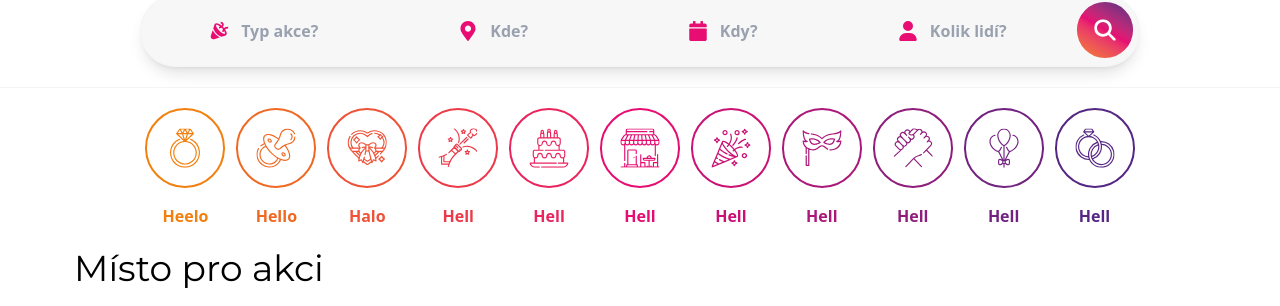
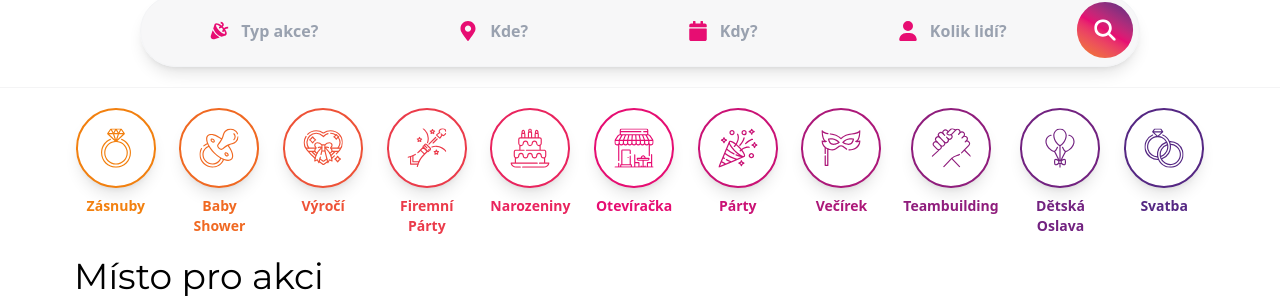
Before and after one commit to mardol131/roo, a Next.js app in the folder frontend/: page / in a window 1280 px wide. Shown: the part 105-411 px from the top of the page. Built offline with nearby package versions, Linux system fonts and the light colour scheme.

Commit message:
Frontend: Pointer put on whole icons with text

```diff
--- a/frontend/app/_components/navigation/EventTypesWithIcons.tsx
+++ b/frontend/app/_components/navigation/EventTypesWithIcons.tsx
@@ -26,94 +26,94 @@ type IconStylesType = {
 const IconStyles: IconStylesType[] = [
   {
     color: "#f2800f",
-    hoverBg: "hover:bg-[#f2800f]",
+    hoverBg: "group-hover:bg-[#f2800f]",
     border: "border-[#f2800f]",
-    hoverBorder: "hover:border-[#f2800f]",
+    hoverBorder: "group-hover:border-[#f2800f]",
     textColor: "text-[#f2800f]",
   },
   {
     color: "#f06922",
-    hoverBg: "hover:bg-[#f06922]",
+    hoverBg: "group-hover:bg-[#f06922]",
     border: "border-[#f06922]",
-    hoverBorder: "hover:border-[#f06922]",
+    hoverBorder: "group-hover:border-[#f06922]",
     textColor: "text-[#f06922]",
   },
   {
     color: "#ee5237",
-    hoverBg: "hover:bg-[#ee5237]",
+    hoverBg: "group-hover:bg-[#ee5237]",
     border: "border-[#ee5237]",
-    hoverBorder: "hover:border-[#ee5237]",
+    hoverBorder: "group-hover:border-[#ee5237]",
     textColor: "text-[#ee5237]",
   },
   {
     color: "#eb3b4a",
-    hoverBg: "hover:bg-[#eb3b4a]",
+    hoverBg: "group-hover:bg-[#eb3b4a]",
     border: "border-[#eb3b4a]",
-    hoverBorder: "hover:border-[#eb3b4a]",
+    hoverBorder: "group-hover:border-[#eb3b4a]",
     textColor: "text-[#eb3b4a]",
   },
   {
     color: "#e9245e",
-    hoverBg: "hover:bg-[#e9245e]",
+    hoverBg: "group-hover:bg-[#e9245e]",
     border: "border-[#e9245e]",
-    hoverBorder: "hover:border-[#ee5237]",
+    hoverBorder: "group-hover:border-[#ee5237]",
     textColor: "text-[#e9245e]",
   },
   {
     color: "#e60d72",
-    hoverBg: "hover:bg-[#e60d72]",
+    hoverBg: "group-hover:bg-[#e60d72]",
     border: "border-[#e60d72]",
-    hoverBorder: "hover:border-[#e60d72]",
+    hoverBorder: "group-hover:border-[#e60d72]",
     textColor: "text-[#e60d72]",
   },
   {
     color: "#ca1275",
-    hoverBg: "hover:bg-[#ca1275]",
+    hoverBg: "group-hover:bg-[#ca1275]",
     border: "border-[#ca1275]",
-    hoverBorder: "hover:border-[#ca1275]",
+    hoverBorder: "group-hover:border-[#ca1275]",
     textColor: "text-[#ca1275]",
   },
   {
     color: "#ac1879",
-    hoverBg: "hover:bg-[#ac1879]",
+    hoverBg: "group-hover:bg-[#ac1879]",
     border: "border-[#ac1879]",
-    hoverBorder: "hover:border-[#ac1879]",
+    hoverBorder: "group-hover:border-[#ac1879]",
     textColor: "text-[#ac1879]",
   },
   {
     color: "#8f1d7c",
-    hoverBg: "hover:bg-[#8f1d7c]",
+    hoverBg: "group-hover:bg-[#8f1d7c]",
     border: "border-[#8f1d7c]",
-    hoverBorder: "hover:border-[#8f1d7c]",
+    hoverBorder: "group-hover:border-[#8f1d7c]",
     textColor: "text-[#8f1d7c]",
   },
   {
     color: "#722280",
-    hoverBg: "hover:bg-[#722280]",
+    hoverBg: "group-hover:bg-[#722280]",
     border: "border-[#722280]",
-    hoverBorder: "hover:border-[#722280]",
+    hoverBorder: "group-hover:border-[#722280]",
     textColor: "text-[#722280]",
   },
   {
     color: "#552783",
-    hoverBg: "hover:bg-[#552783]",
+    hoverBg: "group-hover:bg-[#552783]",
     border: "border-[#552783]",
-    hoverBorder: "hover:border-[#552783]",
+    hoverBorder: "group-hover:border-[#552783]",
     textColor: "text-[#552783]",
   },
 ];
 const Icons = [
-  { text: "heelo", icon: Engagement },
-  { text: "hello", icon: BabyShower },
-  { text: "halo", icon: Anniversary },
-  { text: "hell", icon: CompanyParty },
-  { text: "hell", icon: Birthday },
-  { text: "hell", icon: OpeningParty },
-  { text: "hell", icon: Party },
-  { text: "hell", icon: Ball },
-  { text: "hell", icon: TeamBuilding },
-  { text: "hell", icon: KidParty },
-  { text: "hell", icon: Wedding },
+  { text: "Zásnuby", icon: Engagement },
+  { text: "baby shower", icon: BabyShower },
+  { text: "Výročí", icon: Anniversary },
+  { text: "Firemní párty", icon: CompanyParty },
+  { text: "Narozeniny", icon: Birthday },
+  { text: "Otevíračka", icon: OpeningParty },
+  { text: "Párty", icon: Party },
+  { text: "Večírek", icon: Ball },
+  { text: "Teambuilding", icon: TeamBuilding },
+  { text: "Dětská oslava", icon: KidParty },
+  { text: "Svatba", icon: Wedding },
 ];
 
 export type IconTextType = {
@@ -124,15 +124,15 @@ export type IconTextType = {
 
 export function IconText({ text, iconStyles, children }: IconTextType) {
   return (
-    <div className="flex flex-col items-center gap-4 text-center w-full">
+    <div className="group flex flex-col items-center gap-2 text-center w-full cursor-pointer">
       <div
-        className={`${iconStyles.border} ${iconStyles.hoverBg} ${iconStyles.hoverBorder} ${iconStyles.textColor} hover:border-none transition-all  ease-in-out border-2 rounded-full flex items-center justify-center h-20 w-20 bg-white hover:text-white`}
+        className={`${iconStyles.border} ${iconStyles.hoverBg} ${iconStyles.hoverBorder} ${iconStyles.textColor} hover:border-none transition-all shadow-lg  ease-in-out border-2 rounded-full flex items-center justify-center h-20 w-20 bg-white group-hover:text-white`}
       >
         {children}
       </div>
       <p
         style={{ color: iconStyles.color }}
-        className="break-words font-semibold capitalize"
+        className="break-words font-semibold capitalize text-sm"
       >
         {text}
       </p>
@@ -142,7 +142,7 @@ export function IconText({ text, iconStyles, children }: IconTextType) {
 
 export default function EventTypesWithIcons({}: Props) {
   return (
-    <div className="flex justify-between w-full bg-linear-30 py-5 max-w-lowerHeader">
+    <div className="flex justify-between w-full gap-5 bg-linear-30 py-5 max-w-[1200px]">
       {Icons.map((icon, index) => {
         return (
           <IconText key={index} text={icon.text} iconStyles={IconStyles[index]}>
```
